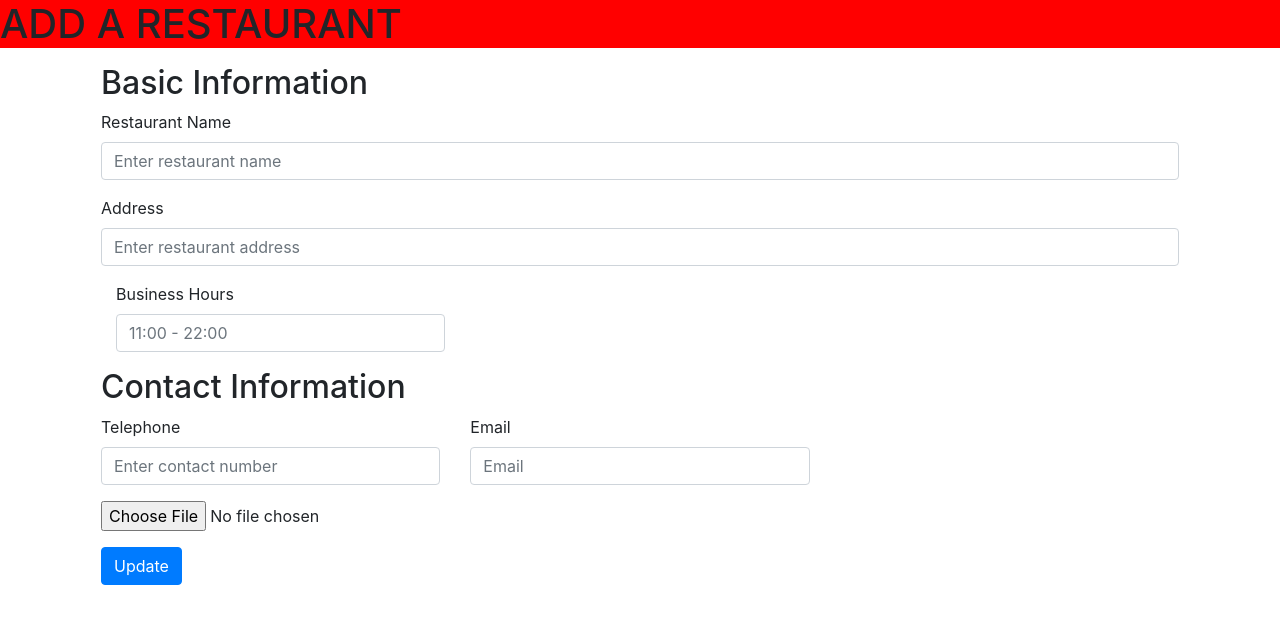
After one commit to amcali/project-3, a Flask app: template templates/update_restaurant.html in a window 1280 px wide. The commit adds this page. Shown: the top 624 px of the page. Run offline with Flask 2, Linux system fonts and the light colour scheme; the template is opened without the code that fills it, so the values that code supplies are empty; some libraries are stand-ins or nearby versions.

Commit message:
Initiated chosen restaurant data from database to display on web browser in format of restaurant form template.

```diff
--- a/app.py
+++ b/app.py
@@ -49,13 +49,13 @@ def restaurants():
 
 
 #Route to show the 'create restaurant' form
-@app.route('/new_restaurant')
+@app.route('/restaurant/new')
 def create_new_restaurant():
     return render_template('new_restaurant.html')
 
 
 #Route to process the 'create restaurant' form
-@app.route('/new_restaurant', methods=['POST'])
+@app.route('/restaurant/new', methods=['POST'])
 def process_new_restaurant():
     restaurant_name = request.form.get('restaurant_name')
     restaurant_address = request.form.get('restaurant_address')
@@ -82,6 +82,18 @@ def process_new_restaurant():
     return redirect(url_for('index'))
 
 
+"""Route to display a selected restaurant for updating"""
+@app.route('/restaurant/<restaurant_id>/update')
+def update_restaurant(restaurant_id):
+
+    """Use MongoDB to find the object by id. We will receive the results as a dictionary using the find_one method"""
+    result = conn[DATABASE_NAME][RESTAURANTS].find_one({
+        '_id': ObjectId(restaurant_id)
+    })
+    """rendering template with existing information on selected restaurant"""
+    return render_template('update_restaurant.html', data=result)
+
+
 
 #Route to show an individual restaurant's reviews on a new page
 @app.route('/reviews/<restaurant_id>')
--- a/templates/index.html
+++ b/templates/index.html
@@ -7,7 +7,8 @@
 {%block content%}
 
     <a href ="/restaurants">Restaurants</a> |
-    <a href ="/add_restaurant" href={{url_for('add_restaurant')}}>Add Restaurant</a>
+    <a href={{url_for('create_new_restaurant')}}>Add Restaurant</a>
+    <a href={{url_for('update_restaurant')}}>Update Restaurant</a>
 
 
 {%endblock%}
--- a/templates/restaurant_form.template.html
+++ b/templates/restaurant_form.template.html
@@ -2,27 +2,32 @@
 <div class="form-group">
     <h2>Basic Information</h2>
     <label class='label' for="restaurant-name">Restaurant Name</label>
-    <input type="text" class="form-control" name="restaurant_name" id="restaurant-name" placeholder="Enter restaurant name">
+    <input type="text" class="form-control" id="restaurant-name" name="restaurant_name" value="{{data["restaurant_name"]}}" placeholder="Enter restaurant name">
 </div>
 <div class="form-group">
     <label for="restaurant-address">Address</label>
-    <input type="text" class="form-control" name="restaurant_address" id="restaurant-address" placeholder="Enter restaurant address">
+    <input type="text" class="form-control" id="restaurant-address" name="restaurant_address" value="{{data["restaurant_address"]}}"placeholder="Enter restaurant address">
 </div>
 <div class="col-md-4 mb-3">
   <label for="business-hours">Business Hours</label>
-  <input type="text" name="business_hours" class="form-control" id="business-hours" placeholder="11:00 - 22:00">
+  <input type="text" class="form-control" id="business-hours" name="business_hours" value="{{data["business_hours"]}}"placeholder="11:00 - 22:00">
 </div>
 <div class="form-group">
     <h2>Contact Information</h2>
     <div class="row">
         <div class="col-md-4 mb-3">
           <label for="telephone">Telephone</label>
-          <input type="text" name="telephone" class="form-control" id="telephone" placeholder="Enter contact number">
+          <input type="text" class="form-control" id="telephone" name="telephone" value="{{data["telephone"]}}"placeholder="Enter contact number">
         </div>
         <div class="col-md-4 mb-3">
           <label for="email-address">Email</label>
-          <input type="text" name="email_address" class="form-control" id="email-address" placeholder="Email" value="Enter restaurant email" required>
+          <input type="text" class="form-control" id="email-address" name="email_address" value="{{data["email_address"]}}"placeholder="Email" value="Enter restaurant email" required>
         </div>
+    </div>
+    <div class="media">
+      <img class="mr-3" src="" value="{{data["image_url"]}}"alt="">
+      <div class="media-body">
+      </div>
     </div>
  <input type='file' name='image'/>
 </div>
--- a/templates/restaurants.template.html
+++ b/templates/restaurants.template.html
@@ -4,7 +4,7 @@
 
 {%block content%}
     <a href ="/">Home</a>
-    <a href ="/add_restaurant">Add Restaurant</a>
+    <a href ={{url_for('create_new_restaurant')}}>Add Restaurant</a>
 
     {% for d in data %}
     <div class="row">
--- /dev/null
+++ b/templates/update_restaurant.html
@@ -0,0 +1,11 @@
+{%extends "layout.template.html"%}
+
+{% block title %}ADD A RESTAURANT{% endblock %}
+
+{%block content%}
+    <form class="form m-3" enctype="multipart/form-data" method="POST">
+        {%include "restaurant_form.template.html"%}
+        <input type='submit' value='Update' class='btn btn-primary' />
+    </form>
+
+{%endblock%}
```
Also changed, not shown: .c9/metadata/environment/app.py (+1 -1 lines).
